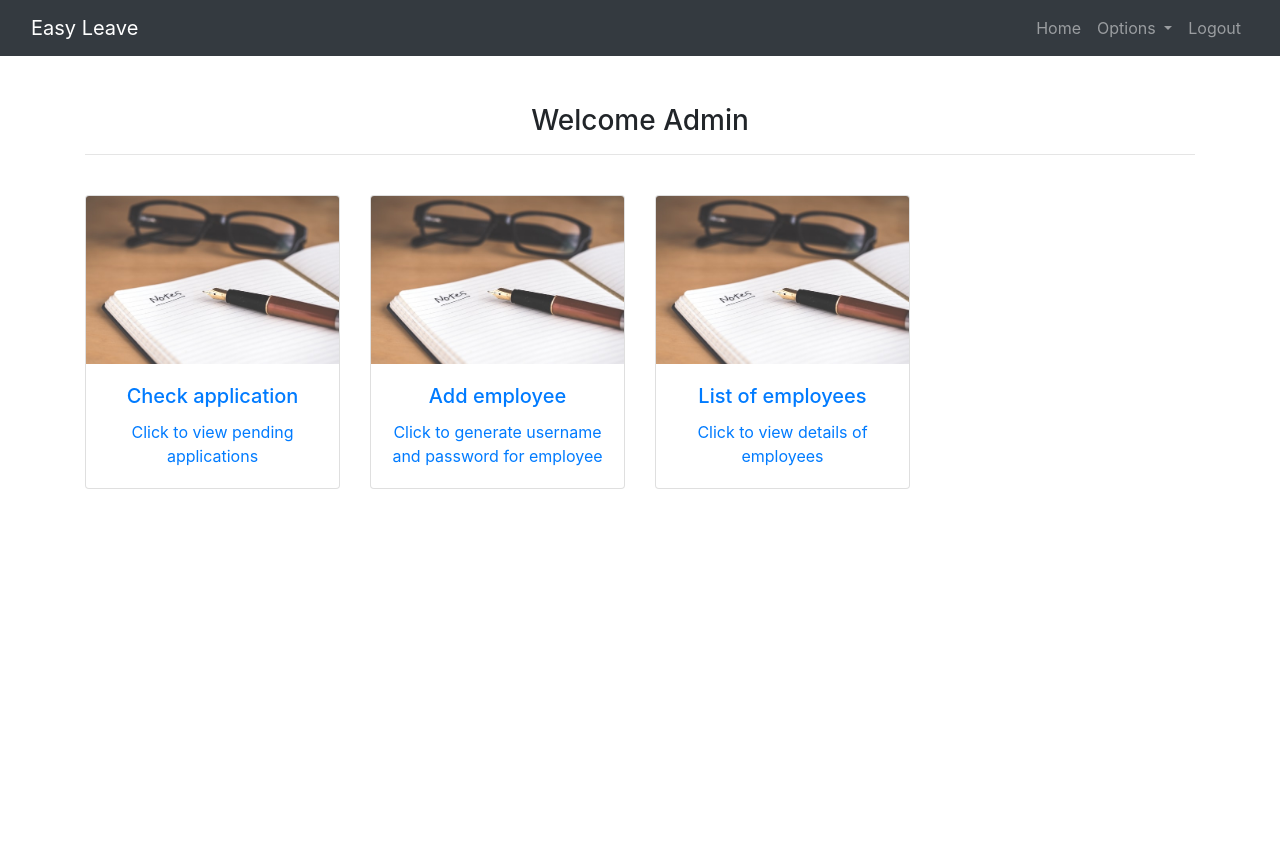
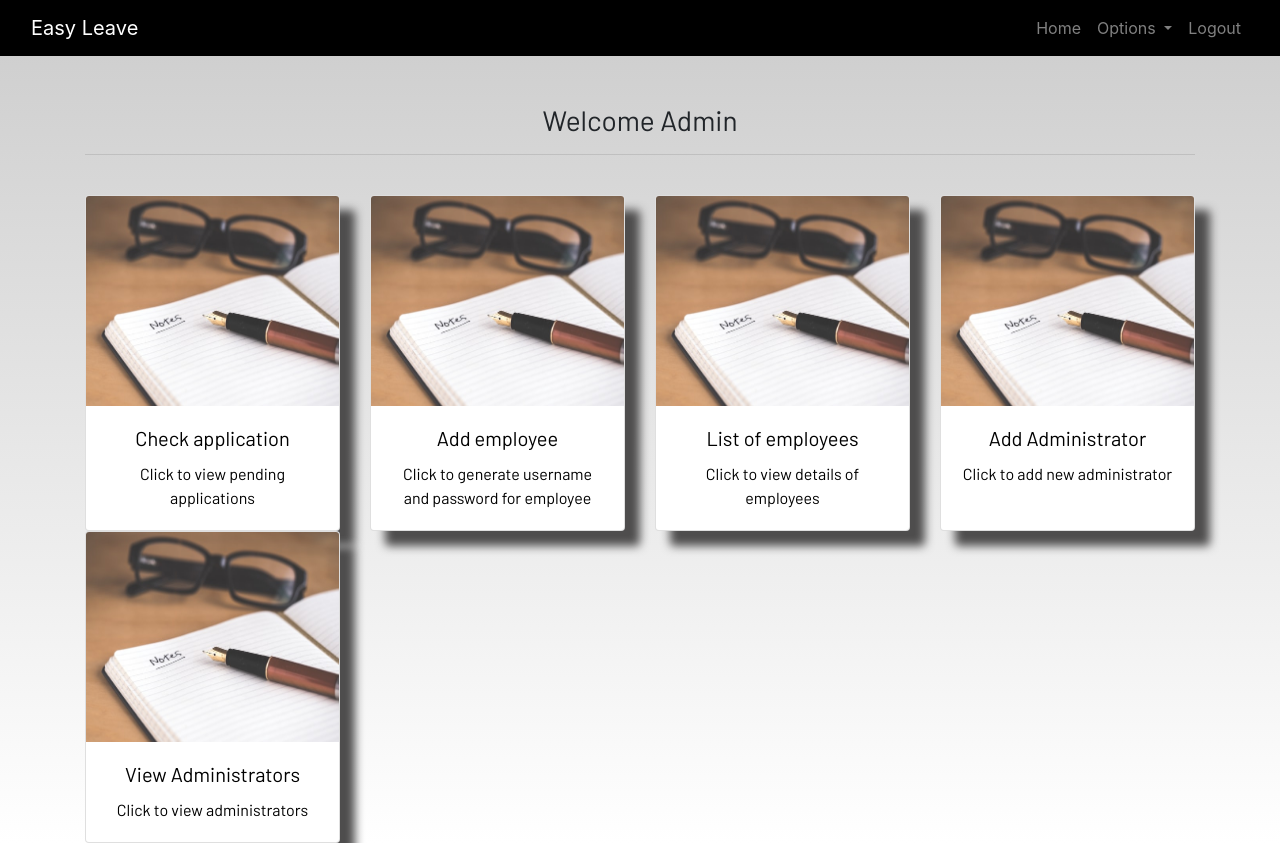
Before and after one commit to YG2003/Easy_leave, a Django app: page /home in a window 1280 px wide. Run offline with Django 3.2, Linux system fonts and the light colour scheme; a user stored in the database is signed in; some libraries are stand-ins or nearby versions; some web fonts are replaced.

Commit message:
Added admin

```diff
--- a/main/admin.py
+++ b/main/admin.py
@@ -5,3 +5,4 @@ from .models import *
 
 admin.site.register(Worker)
 admin.site.register(Application)
+admin.site.register(Admin)
--- a/main/templates/main/base.html
+++ b/main/templates/main/base.html
@@ -13,7 +13,7 @@
     integrity="sha384-ggOyR0iXCbMQv3Xipma34MD+dH/1fQ784/j6cY/iJTQUOhcWr7x9JvoRxT2MZw1T" crossorigin="anonymous" />
   <link rel="stylesheet" href="https://use.fontawesome.com/releases/v5.7.2/css/all.css"
     integrity="sha384-fnmOCqbTlWIlj8LyTjo7mOUStjsKC4pOpQbqyi7RrhN7udi9RwhKkMHpvLbHG9Sr" crossorigin="anonymous" />
-  <link rel="stylesheet" href="{% static 'css/main.css' %}" />
+  <link rel="stylesheet" href="{% static 'css/style.css' %}" />
 </head>
 
 <body>
@@ -50,7 +50,8 @@
 
 
                 {% else %}
-                <a class="dropdown-item" href="{% url 'register' %}">Add Employee</a>
+                <a class="dropdown-item" href="{% url 'register-worker' %}">Add Employee</a>
+                <a class="dropdown-item" href="{% url 'register-admin' %}">Add Administrator</a>
                 <a class="dropdown-item" href="{% url 'check-application' %}">Check Application</a>
                 <a class="dropdown-item" href="{% url 'view-employee' %}">List of employees</a>
                 <div class="dropdown-divider"></div>
--- a/main/templates/main/home.html
+++ b/main/templates/main/home.html
@@ -25,7 +25,7 @@
 
 
       <div class="col-md-3">
-        <a href="{% url 'register' %}">
+        <a href="{% url 'register-worker' %}">
           <div class="card">
             <img class="card-img-top" src="{% static 'images/notes.jpg' %}" alt="Notes image">
             <div class="card-body">
@@ -47,6 +47,34 @@
                 List of employees
               </h5>
               Click to view details of employees
+            </div>
+          </div>
+        </a>
+      </div>
+
+      <div class="col-md-3">
+        <a href="{% url 'register-admin' %}">
+          <div class="card">
+            <img class="card-img-top" src="{% static 'images/notes.jpg' %}" alt="Notes image">
+            <div class="card-body">
+              <h5 class="card-title ">
+                Add Administrator
+              </h5>
+              Click to add new administrator
+            </div>
+          </div>
+        </a>
+      </div>
+
+      <div class="col-md-3">
+        <a href="{% url 'view-admin' %}">
+          <div class="card">
+            <img class="card-img-top" src="{% static 'images/notes.jpg' %}" alt="Notes image">
+            <div class="card-body">
+              <h5 class="card-title ">
+                View Administrators
+              </h5>
+              Click to view administrators
             </div>
           </div>
         </a>
--- a/main/urls.py
+++ b/main/urls.py
@@ -13,10 +13,13 @@ urlpatterns = [
     path('check_application', check_application, name = "check-application"),
     path('accept_application/<int:pk>', accept_application, name = "accept-application"),
     path('reject_application/<int:pk>', reject_application, name = "reject-application"),
-    path('register', register, name = "register"),
+    path('register_worker', register_worker, name = "register-worker"),
     path('', views.LoginView.as_view(template_name = "main/login.html"), name = "login"),
     path('logout', views.LogoutView.as_view(template_name = "main/logout.html"), name = "logout"),
     path('home', home, name = "home"),
     path('view_employee', view_employee, name = "view-employee"),
     path('delete_employee/<str:pk>', delete_employee, name = "delete-employee"),
+    path('register_admin', register_admin, name = "register-admin"),
+    path('view_admin', view_admin, name = "view-admin"),
+    path('delete_admin/<str:pk>', delete_admin, name = "delete-admin"),
 ]
--- a/main/views.py
+++ b/main/views.py
@@ -88,7 +88,7 @@ def reject_application(request, pk = None):
    return redirect('check-application')
 
 @login_required
-def register(request):
+def register_worker(request):
     if request.POST:
         form = UserRegistrationForm(request.POST)
         if form.is_valid():
@@ -100,7 +100,7 @@ def register(request):
             messages.error(request,f"Please enter the details correctly!!")
 
     form = UserRegistrationForm()
-    return render(request, 'main/register.html', {'form':form})
+    return render(request, 'main/register_worker.html', {'form':form})
 
 @login_required
 def view_employee(request):
@@ -112,3 +112,29 @@ def delete_employee(request, pk=None):
     worker = User.objects.get(username = pk)
     worker.delete()
     return redirect('view-employee')
+
+@login_required
+def register_admin(request):
+    if request.POST:
+        form = UserRegistrationForm(request.POST)
+        if form.is_valid():
+            form.save()
+            new_worker = Admin(username = User.objects.get(username = request.POST.get('username','username')))
+            new_worker.save()
+            messages.success(request,f"Admin {request.POST['username']} added successfully")
+        else:
+            messages.error(request,f"Please enter the details correctly!!")
+
+    form = UserRegistrationForm()
+    return render(request, 'main/register_admin.html', {'form':form})
+
+@login_required
+def view_admin(request):
+    admins = Admin.objects.all()
+    return render(request, 'main/view_admin.html', {'admins': admins})
+
+@login_required
+def delete_admin(request, pk=None):
+    admin = User.objects.get(username = pk)
+    admin.delete()
+    return redirect('view-admin')
```
Also changed, not shown: main/models.py (+7 -0 lines), main/templates/main/register_worker.html (added, +21 -0 lines), main/templates/main/view_admin.html (added, +25 -0 lines), db.sqlite3, main/migrations/0009_admin.py (added), main/templates/main/register_admin.html (renamed from main/templates/main/register.html).
